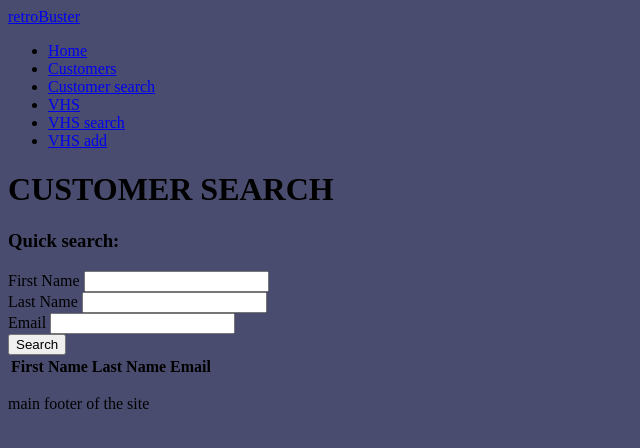
After one commit to JiiXaa/retro-buster, a Flask app: page /customers/customer_search in a window 1280 px wide. The commit adds this page. Shown: the top 448 px of the page, without its empty margins (0-640 px from the left). Run offline with Flask 3, Linux system fonts and the light colour scheme; lists and menus that the app fills with data are empty.

Commit message:
FEATURE ADD: added customer search functionality. It is possible to filter by multiple queries.

```diff
--- a/app/routes/customers.py
+++ b/app/routes/customers.py
@@ -3,6 +3,32 @@ from app.models import Customer
 from app import db
 
 bp = Blueprint("customers", __name__, url_prefix="/customers")
+
+# Utility function to search for customer by first_name, last_name, or email.
+# Returns a list of customers that match the search criteria (case insensitive)
+def find_customer(search_queries):
+    if not search_queries:
+        flash("Please provide at least one search term.")
+
+    query = Customer.query
+    for term in search_queries:
+        if term == "first_name":
+            query = query.filter(
+                Customer.first_name.ilike("%" + search_queries[term] + "%")
+            )
+        elif term == "last_name":
+            query = query.filter(
+                Customer.last_name.ilike("%" + search_queries[term] + "%")
+            )
+        elif term == "email":
+            query = query.filter(Customer.email.ilike("%" + search_queries[term] + "%"))
+    value = query.all()
+
+    if not value:
+        flash("No results found.")
+    else:
+        flash(f"Search results for: '{''.join(search_queries.values())}'.")
+    return query.all()
 
 
 @bp.route("/", methods=["GET", "POST"])
@@ -10,3 +36,18 @@ def index():
     customers_all = Customer.query.all()
     print("customers_all", customers_all)
     return render_template("customers/index.html", customers_all=customers_all)
+
+
+@bp.route("/customer_search", methods=["GET", "POST"])
+def customer_search():
+    if request.method == "POST":
+        search_queries = {
+            "first_name": request.form.get("first_name"),
+            "last_name": request.form.get("last_name"),
+            "email": request.form.get("email"),
+        }
+        customer_query = find_customer(search_queries)
+        return render_template(
+            "customers/customer_found.html", customer_query=customer_query
+        )
+    return render_template("customers/customer_search.html")
--- a/app/routes/videocassettes.py
+++ b/app/routes/videocassettes.py
@@ -7,7 +7,7 @@ bp = Blueprint("videocassettes", __name__, url_prefix="/videocassettes")
 
 # Utility function to search for vhs tapes by title, director, or genre.
 # Returns a list of vhs tapes that match the search criteria (case insensitive)
-def search_vhs(search_queries):
+def find_vhs(search_queries):
     if not search_queries:
         flash("Please provide at least one search term.")
 
@@ -69,7 +69,7 @@ def vhs_search():
             "director": request.form.get("director"),
             "genre": request.form.get("genre"),
         }
-        vhs_query = search_vhs(search_queries)
+        vhs_query = find_vhs(search_queries)
         return render_template("videocassettes/vhs_found.html", vhs_query=vhs_query)
     return render_template("videocassettes/vhs_search.html")
 
--- /dev/null
+++ b/app/templates/customers/customer_search.html
@@ -0,0 +1,32 @@
+{% extends "base.html" %}
+{% block content %}
+
+<h1>CUSTOMER SEARCH</h1>
+
+<h3>Quick search:</h3>
+<form action="{{ url_for('customers.customer_search') }}" method="post">
+  <label for="first_name">First Name</label>
+  <input type="text" name="first_name" id="first_name"> <br>
+  <label for="last_name">Last Name</label>
+  <input type="text" name="last_name" id="last_name"> <br>
+  <label for="email">Email</label>
+  <input type="email" name="email" id="email"> <br>
+
+  <input type="submit" value="Search">
+</form>
+
+<table>
+  <tr>
+    <th>First Name</th>
+    <th>Last Name</th>
+    <th>Email</th>
+  </tr>
+  {% for customer in customer_query %}
+  <tr>
+    <td>{{ customer.first_name }}</td>
+    <td>{{ customer.last_name }}</td>
+    <td>{{ customer.email }}</td>
+  </tr>
+  {% endfor %}
+</table>
+{% endblock %}
--- a/app/templates/navbar.html
+++ b/app/templates/navbar.html
@@ -3,6 +3,7 @@
   <ul>
     <li><a href="{{ url_for('main.index') }}">Home</a></li>
     <li><a href="{{ url_for('customers.index') }}">Customers</a></li>
+    <li><a href="{{ url_for('customers.customer_search') }}">Customer search</a></li>
     <li><a href="{{ url_for('videocassettes.index') }}">VHS</a></li>
     <li><a href="{{ url_for('videocassettes.vhs_search') }}">VHS search</a></li>
     <li><a href="{{ url_for('videocassettes.vhs_add') }}">VHS add</a></li>
```
Also changed, not shown: app/templates/customers/customer_found.html (added, +20 -0 lines).
